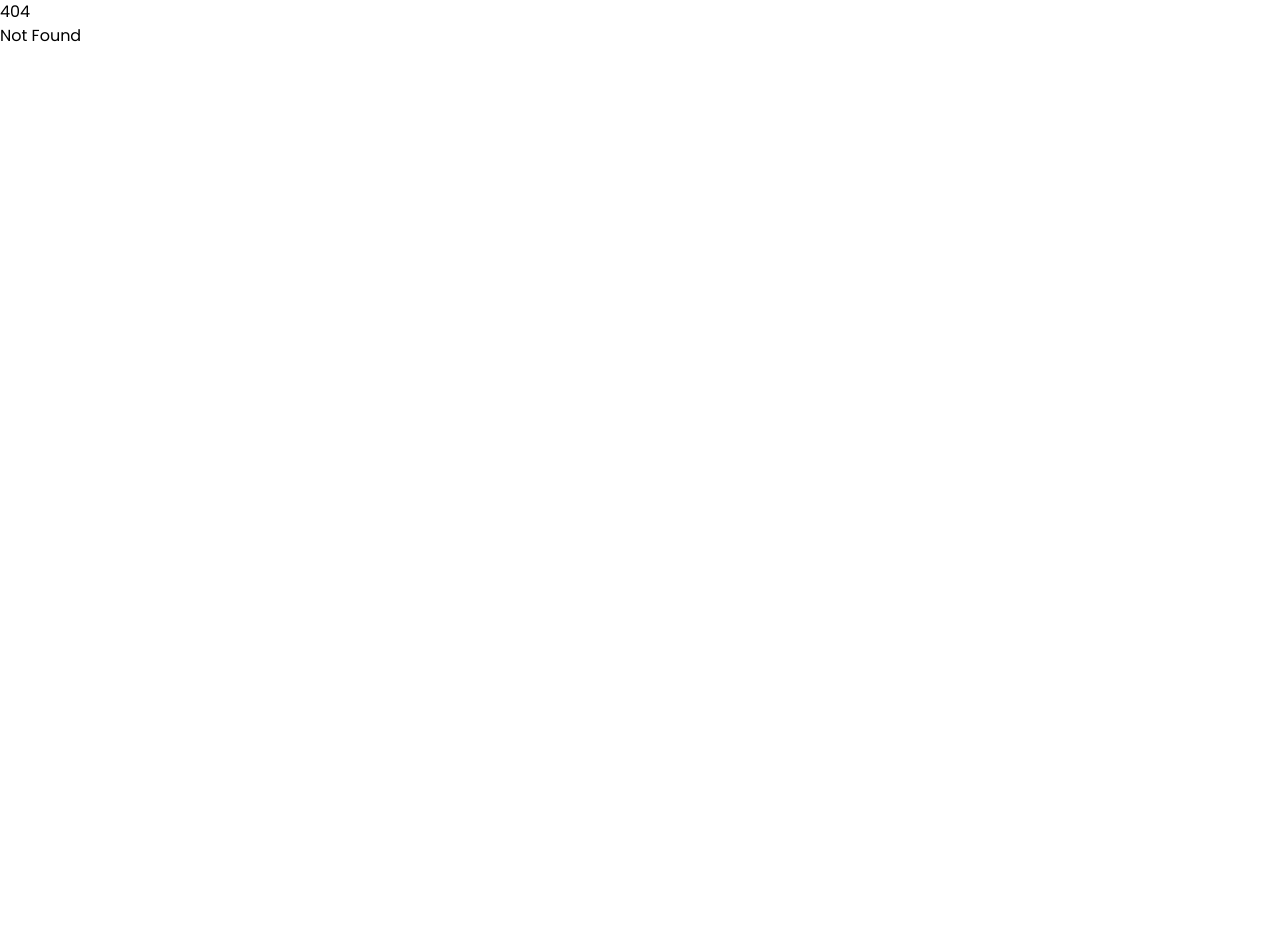
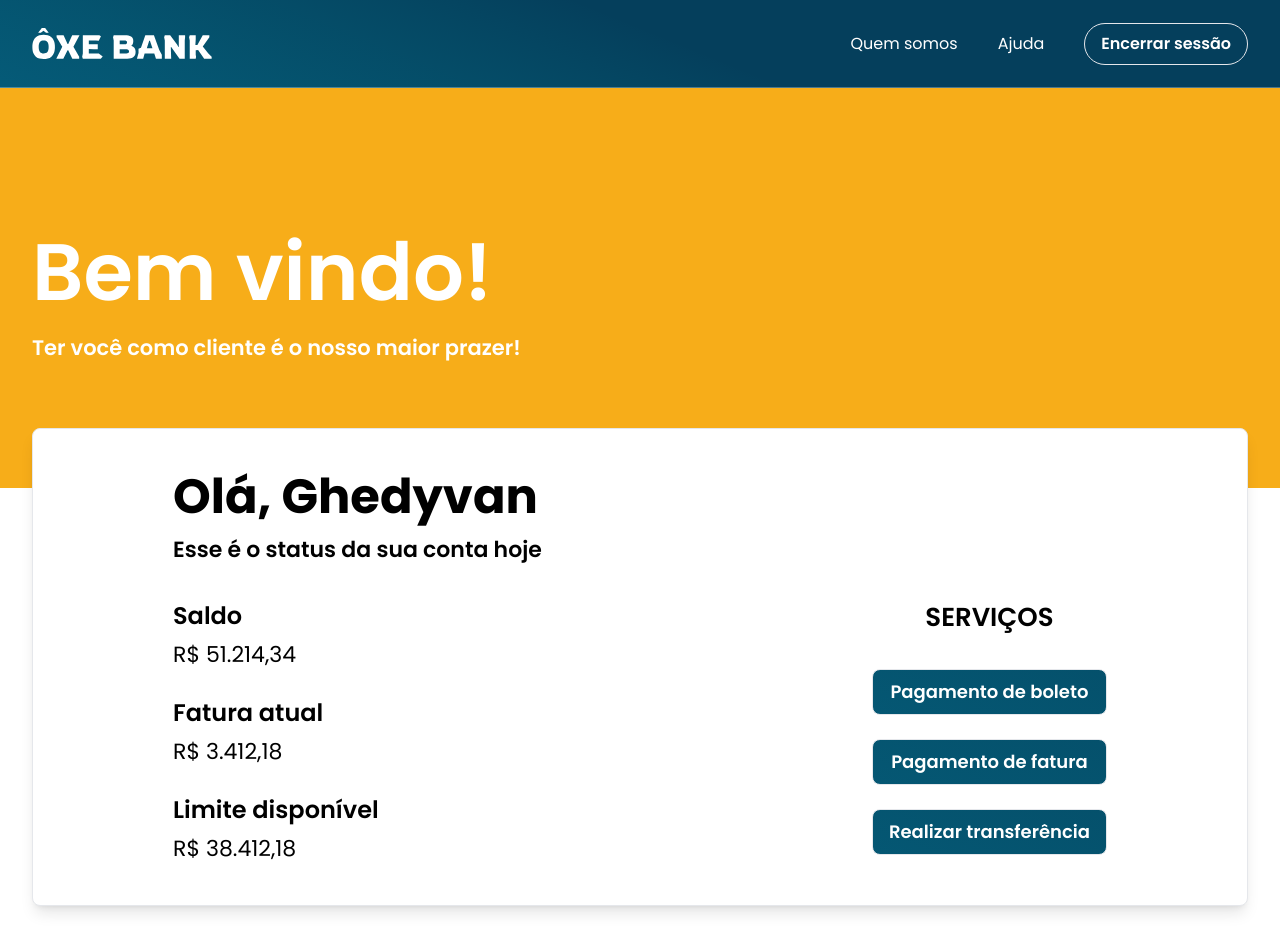
Before and after one commit to Ghedyvan/OxeBank, a SvelteKit app: page /myaccount in a window 1280 px wide. Before the commit this address had no page. Shown: the top 952 px of the page. Before the commit the page ends 800 px from the top, so only its background shows below. Built offline with nearby package versions, Linux system fonts and the light colour scheme.

Commit message:
Foi iniciada a página do usuário logado

```diff
--- a/src/components/Button.svelte
+++ b/src/components/Button.svelte
@@ -5,6 +5,6 @@
 	import { navigate } from 'svelte-navigator';
 </script>
 
-<a href="{rota}" class="bg-transparent border text-white font-semibold py-2 px-4 rounded-3xl {classList}">
+<a href="{rota}" class=" {classList} bg-transparent border text-white font-semibold py-2 px-4 rounded-3xl">
 	{textButton}
 </a>
--- /dev/null
+++ b/src/components/myaccount/Header.svelte
@@ -0,0 +1,41 @@
+<script>
+	import Button from '../Button.svelte';
+	import { Router, navigate } from 'svelte-navigator';
+
+	function scrollToAbout() {
+	  const aboutSection = document.getElementById('about-section');
+	  if (aboutSection) {
+		aboutSection.scrollIntoView({ behavior: 'smooth', block: 'start' });
+	  }
+	}
+
+	function scrollToAjuda() {
+	  const footerSection = document.getElementById('footer-section');
+	  if (footerSection) {
+		footerSection.scrollIntoView({ behavior: 'smooth', block: 'start' });
+	  }
+	}
+
+</script>
+
+<div
+	class="w-full sticky top-0 z-[9999] h-[88px] justify-center flex bg-hero bg-cover border-b-gray-50 border-b border-opacity-30"
+>
+	<div class="max-w-[1216px] flex justify-between w-full">
+		<a href="/" class="h-full flex">
+			<img src="/assets/logoWhite.svg" alt="logo arkademy"  class="w-[180px]" />
+		</a>
+		<ul class="flex gap-[40px] items-center">
+			<li>
+				<button on:click="{scrollToAbout}" class="text-white">Quem somos</button>
+			</li>
+			<li>
+				<!-- <a href="/" class="text-white">Ajuda</a> -->
+				<button on:click="{scrollToAjuda}" class="text-white">Ajuda</button>
+			</li>
+			<li>
+				<Button textButton={'Encerrar sessão'} classList={''} rota={'/'} />
+			</li>
+		</ul>
+	</div>
+</div>
--- /dev/null
+++ b/src/components/myaccount/Hero.svelte
@@ -0,0 +1,21 @@
+<script>
+	import Button from '../Button.svelte';
+	import { Router, navigate } from 'svelte-navigator';
+</script>
+
+<div class="bg-[#F7AD19] w-full h-[400px] flex flex-col items-center justify-center">
+	<div class="max-w-[1216px] w-full">
+		<div>
+			<h1 class="text-[80px] font-semibold text-white text-left">Bem vindo!</h1>
+			<h3 class="font-semibold text-white text-[21px]">
+				Ter você como cliente é o nosso maior prazer!
+			</h3>
+			<!-- <Button
+                textButton={'Abra sua conta digital'}
+                classList={'bg-white !text-black mt-6'}
+                rota={'/login'}
+            /> -->
+		</div>
+
+	</div>
+</div>
--- /dev/null
+++ b/src/components/myaccount/SectionTwo.svelte
@@ -0,0 +1,76 @@
+<script>
+	import Button from '../Button.svelte';
+</script>
+
+<div class="w-full bg-white flex justify-center">
+	<div class="max-w-[1216px] w-full relative">
+		<div
+			class="container w-full bg-white text-left border rounded-lg shadow-lg absolute top-[-60px]"
+		>
+			<div class="px-[140px]">
+				<h1 class="text-[48px] font-bold pt-8">Olá, Ghedyvan</h1>
+				<p class="text-[22px] font-semibold pb-8">Esse é o status da sua conta hoje</p>
+				<div class="flex justify-between">
+					<div class="flex flex-col pb-10">
+						<div class="flex flex-col justify-center items-left">
+							<h2 class="text-[24px] font-semibold pb-1">Saldo</h2>
+							<p class="text-[22px]">R$ 51.214,34</p>
+						</div>
+						<div class="flex flex-col justify-center items-left mt-6">
+							<h2 class="text-[24px] font-semibold pb-1">Fatura atual</h2>
+							<p class="text-[22px]">R$ 3.412,18</p>
+						</div>
+						<div class="flex flex-col justify-center items-left mt-6">
+							<h2 class="text-[24px] font-semibold pb-1">Limite disponível</h2>
+							<p class="text-[22px]">R$ 38.412,18</p>
+						</div>
+					</div>
+					<div class="flex flex-col gap-6">
+						<Button
+							classList={'text-[26px] !pt-0 pointer-events-none !border-0 !text-black font-semibold pb-2 text-center'}
+							textButton={'SERVIÇOS'}
+							rota={''}
+						/>
+						<Button
+							classList={'!bg-hero rounded-lg !text-white text-lg text-center'}
+							textButton={'Pagamento de boleto'}
+							rota={''}
+						/>
+						<Button
+							classList={'!bg-hero rounded-lg !text-white text-lg text-center'}
+							textButton={'Pagamento de fatura'}
+							rota={''}
+						/>
+						<Button
+							classList={'!bg-hero rounded-lg !text-white text-lg'}
+							textButton={'Realizar transferência'}
+							rota={''}
+						/>
+
+					</div>
+				</div>
+			</div>
+		</div>
+		<div class="pt-[470px] pb-[100px] text-justify">
+			<h1 id="about-section" class="text-[48px] font-bold">Sobre o <span class="text-laranja">OxeBank</span></h1>
+			<p class="text-[22px] font-semibold pt-8">
+				O OxeBank é uma plataforma digital que oferece serviços financeiros de forma simples e sem
+				burocracia.
+			</p>
+			<p class="text-[16px] text-black pt-8">
+				Em 2023 o OxeBank nasceu com um propósito: permitir o acesso das pessoas ao mundo digital.
+				De lá para cá, trabalhamos duro e de forma genuína para tornar a experiência dos nossos
+				clientes cada vez mais simples e intuitiva.
+			</p>
+			<p class="text-[16px] text-black pt-3">
+				Hoje, somos uma plataforma digital completa, com serviços financeiros e não financeiros, que
+				oferece uma experiência única e personalizada para cada cliente.
+			</p>
+			<p class="text-[16px] text-black pt-3">
+				Além disso, em nosso app e site, disponibilizamos os produtos e serviços mais adequados para
+				a sua realidade, planos e necessidades. Sem taxas, zero burocracia e sem letras miúdas.
+				Prezamos pela total transparência com nossos clientes!
+			</p>
+		</div>
+	</div>
+</div>
--- a/src/components/quemSomos/SectionTwo.svelte
+++ b/src/components/quemSomos/SectionTwo.svelte
@@ -1,4 +1,4 @@
-<div class="w-full bg-white flex justify-center">
+<section id="about-section" class="w-full bg-white flex justify-center">
 	<div class="max-w-[1216px] w-full relative">
 		<div
 			class="container w-full bg-white text-center border rounded-lg shadow-lg absolute top-[-60px]"
@@ -49,4 +49,4 @@
 			</p>
 		</div>
 	</div>
-</div>
+</section>
--- /dev/null
+++ b/src/routes/myaccount/+page.svelte
@@ -0,0 +1,14 @@
+<script>
+	import Footer from '../../components/Footer.svelte';
+	import Header from '../../components/myaccount/Header.svelte';
+	import Hero from '../../components/myaccount/Hero.svelte';
+	import SectionTwo from '../../components/myaccount/SectionTwo.svelte';
+
+</script>
+
+<main>
+	<Header />
+	<Hero />
+	<SectionTwo />
+	<Footer />
+</main>
```
Also changed, not shown: static/assets/amor.png (added).
